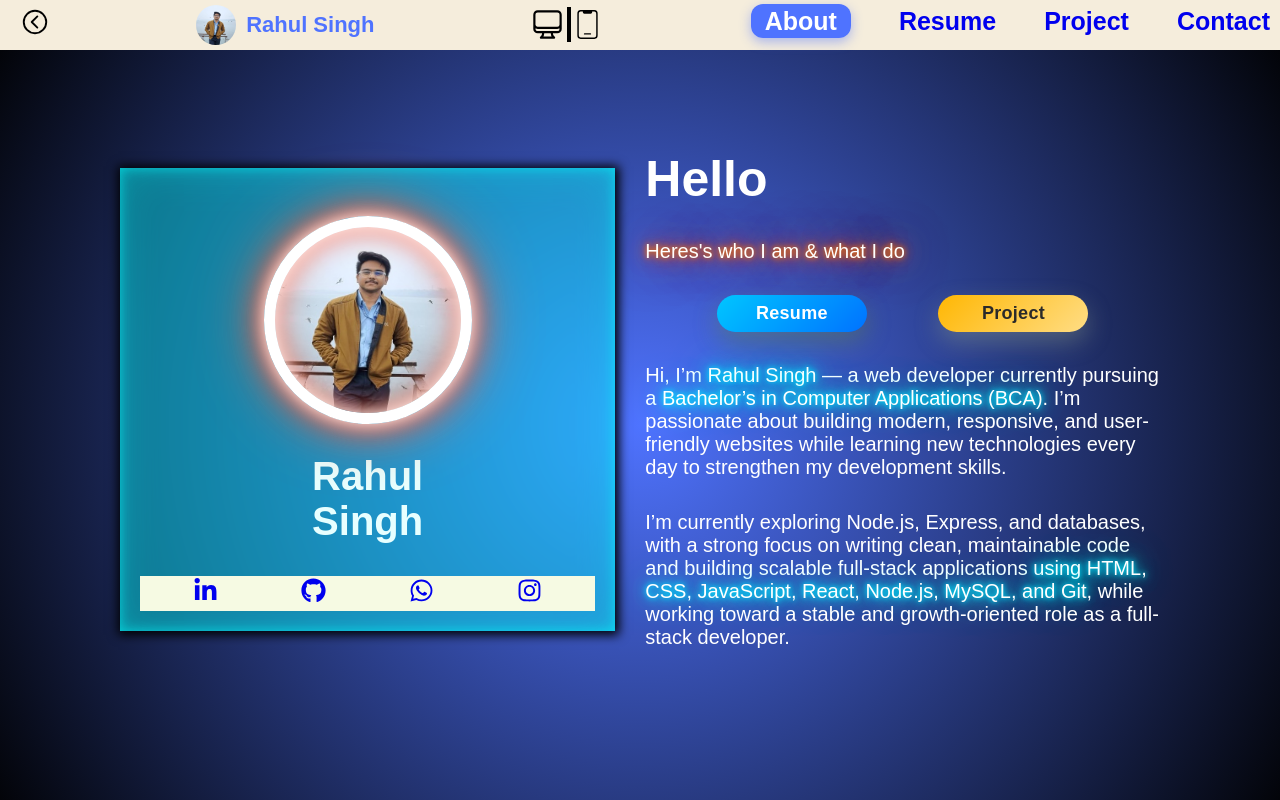
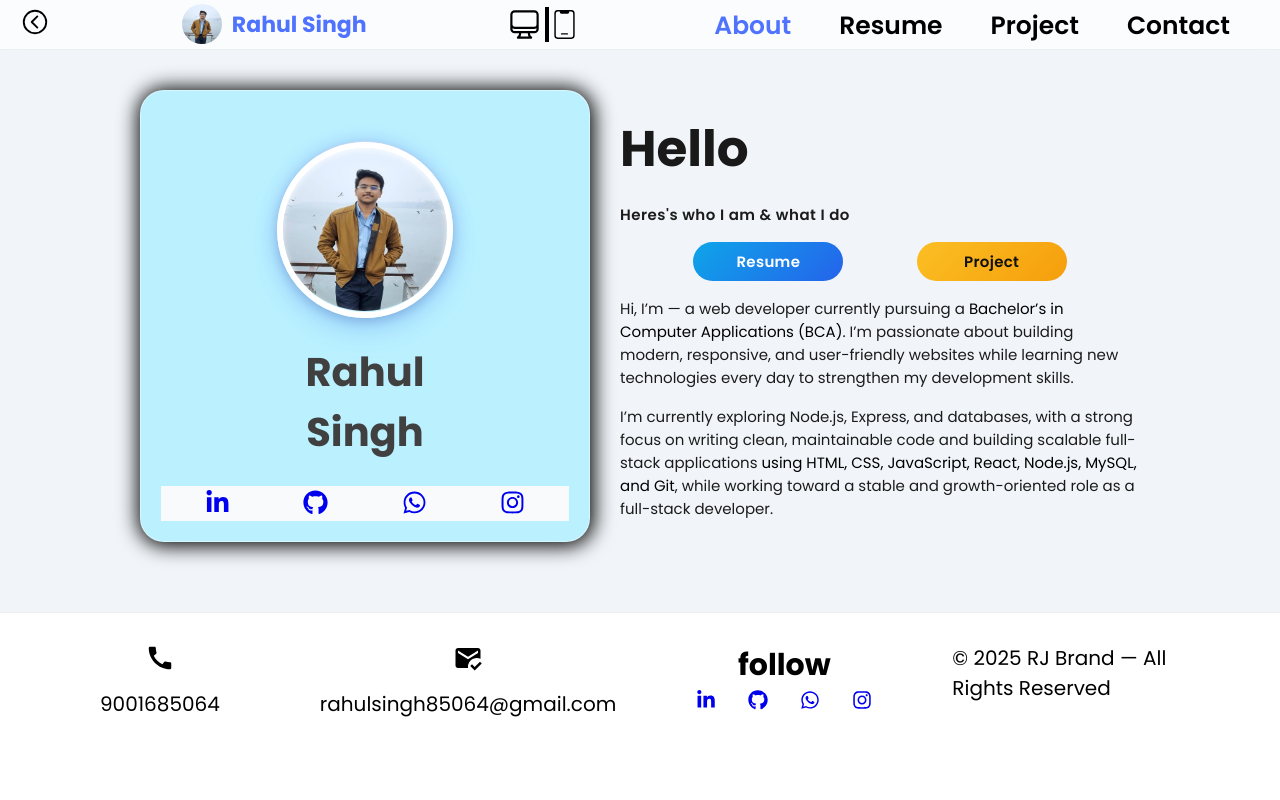
Before and after one commit to rahulSingh6-9/personal-portfolio, a React (Vite) app: page / in a window 1280 px wide. Shown: the top 800 px of the page. Built offline with nearby package versions, Linux system fonts and the light colour scheme.

Commit message:
Update Style- white theme

```diff
--- a/index.html
+++ b/index.html
@@ -5,6 +5,7 @@
     <link rel="icon" type="image/svg+xml" href="/vite.svg" />
     <meta name="viewport" content="width=device-width, initial-scale=1.0" />
     <title>Rahul's Portfolio</title>
+    <link href="https://fonts.googleapis.com/css2?family=Poppins:wght@300;400;600;700&family=Inter:wght@300;400;500;600&display=swap" rel="stylesheet">
   </head>
   <body>
     <div id="root"></div>
--- a/src/App.css
+++ b/src/App.css
@@ -8,15 +8,15 @@
 .mobile-section {
   width: 100%;
   min-height: 100vh;
-  background: radial-gradient(circle, #4f73ff 0%, #000000 100%);
+   background-color: #f1f5f9;
 }
 
 .mobileSec {
 
   display: flex;
   flex-direction: column;
-  gap: 0.3rem;
-  padding-top: 25px;
+  gap: 0.2rem;
+  padding-top: 35px;
   animation: floating 3s ease-in-out infinite;
 
 }
@@ -40,23 +40,24 @@
 .mobileSec::before {
   content: "";
   position: relative;
-  width: 400px;
-  height: 60px;
-  background-color: #fff;
-  border-top-left-radius: 40px;
-  border-top-right-radius: 40px;
-  box-shadow: 0 -10px 25px 1px black;
+  width: 340px;
+  height: 40px;
+  background-color: #363333;
+  border-top-left-radius: 30px;
+  border-top-right-radius: 30px;
+  /* box-shadow: 0 -10px 25px 1px black; */
 }
 
 .mobileSec::after {
   content: "";
   position: relative;
-  width: 400px;
-  height: 50px;
-  background-color: #fff;
-  border-bottom-left-radius: 40px;
-  border-bottom-right-radius: 40px;
-  box-shadow: 0 10px 20px 3px black;
+  width: 340px;
+  height: 40px;
+  background-color: #363333;
+  border-bottom-left-radius: 30px;
+  border-bottom-right-radius: 30px;
+ /* border: 5px solid rgba(0, 0, 0, 0.06); */
+  /* box-shadow: 0 10px 20px 3px black; */
 }
 
 #mobileIframe {
@@ -65,42 +66,35 @@
   /* hide bottom scroll */
   overflow-y: auto;
   /* keep vertical scroll */
+  border: 1px solid rgba(0,0,0,0.06);
 }
 
 .sec-first {
   width: 100%;
-  min-height: 850px;
-  padding: 150px 20px 40px 20px;
-  background: radial-gradient(circle, #4f73ff 0%, #000000 100%);
-
+  height: auto;
+  padding: 90px 20px 20px 20px;
+  background-color: #f1f5f9;
 }
 
 .section {
   width: 100%;
   height: 100%;
-  min-height: 800px;
   display: flex;
   align-items: center;
   flex-direction: column;
-  background: radial-gradient(circle, #4f73ff 0%, #000000 100%);
+ background-color: #f1f5f9;
 }
 
-.fire-text {
-  color: #ff7a00;
-  text-shadow:
-    0 0 5px #ff7a00,
-    0 0 10px #ff5e00,
-    0 0 20px #ff3c00,
-    0 0 40px #ff624d,
-    0 0 80px #ff4f4f;
+.fire-textt {
+
+  font-weight: 600;
+  letter-spacing: 0.5px;
+  text-shadow: none;
+
 }
 .blue-gloww {
-  color: #00eaff;
-  text-shadow:
-    0 0 5px #00eaff,
-    0 0 10px #00eaff,
-    0 0 20px #00eaff,
-    0 0 40px #00eaff;
+  color: #000000;
+
 }
 
 
@@ -120,7 +114,7 @@
 }
 
 .card-div h1 {
-  color: #fff;
+  color: #181818;
 }
 
 .about-div {
@@ -130,29 +124,23 @@
 }
 
 .card {
-  width: 500px;
+  width: 450px;
   height: auto;
   display: flex;
   flex-direction: column;
   align-items: center;
   padding: 50px 20px 20px 20px;
-
-
-  gap: 2rem;
-  background: rgba(0, 249, 249, 0.416);
-  /* transparent aqua */
-  backdrop-filter: blur(18px);
-  -webkit-backdrop-filter: blur(18px);
-  box-shadow:
-    inset 0 0 15px rgba(0, 255, 255, 0.4),
-    inset 0 0 10px rgba(0, 255, 255, 0.3),
-    inset 0 0 45px rgba(0, 255, 255, 0.2),
-    1px 1px 10px 3px black;
+  gap: 1.5rem;
+  background: rgb(187, 241, 255);
+  backdrop-filter: blur(20px);
+  border-radius: 24px;
+  border: 1px solid rgba(255,255,255,0.4);
+  box-shadow:1px 1px 20px 3px black;
   /* glowing aqua */
 
-  color: #e7ffff;
+  color: #404040;
   /* soft text color */
-
+overflow: hidden;
 }
 
 .skill,
@@ -173,7 +161,7 @@
 /* IMAGE BOX */
 .img-div {
   position: relative;
-  width: 200px;
+  width: 170px;
   aspect-ratio: 1/1;
   cursor: pointer;
   transition: transform 0.4s ease;
@@ -193,18 +181,18 @@
   position: absolute;
   top: 50%;
   left: 50%;
-  width: 13rem;
-  height: 13rem;
+  width: 11rem;
+ aspect-ratio: 1/1;
   border-radius: 50%;
-  border: 0.7rem solid white;
+  border: 0.4rem solid white;
   transform: translate(-50%, -50%);
+  z-index: 0;
+
   box-shadow:
-    0 0 1rem #fff,
-    inset 0 0 1rem #fff,
-    0 0 2rem #ff5938,
-    inset 0 0 2rem #ff5938,
-    0 0 4rem #ff5938;
-  z-index: 0;
+    0 12px 28px rgba(59, 130, 246, 0.25),
+    0 4px 10px rgba(0, 0, 0, 0.12),
+    inset 0 2px 6px rgba(255, 255, 255, 0.7),
+    0 0 18px rgba(99, 102, 241, 0.25);
 }
 
 /* NAME */
@@ -228,55 +216,15 @@
 
 /* Base button */
 .button {
-  padding: 11px 26px;
-  font-size: 0.95rem;
+ width: 150px;
+  padding: 8px 0;
+  font-size: 15px;
   font-weight: 600;
   letter-spacing: 0.3px;
-
-  border-radius: 18px;
+  border-radius: 20px;
+   text-align: center;
   cursor: pointer;
   border: none;
-
-  transition: all 0.35s ease;
-}
-
-/* Resume – Olive Green */
-.resume-btn {
-  background: linear-gradient(135deg, #00c6ff, #0072ff);
-  color: #fff;
-  box-shadow: 0 10px 24px rgba(107, 142, 35, 0.35);
-}
-
-.resume-btn:hover {
-  transform: translateY(-4px);
-  box-shadow: 0 16px 34px rgba(107, 142, 35, 0.45);
-}
-
-/* Projects – Soft Sage */
-.projects-btn {
-  background: linear-gradient(135deg, #ffb703, #ffdd85);
-  color: #2a2a2a;
-  box-shadow: 0 10px 24px rgba(163, 177, 138, 0.35);
-}
-
-.projects-btn:hover {
-  transform: translateY(-4px);
-  box-shadow: 0 16px 34px rgba(163, 177, 138, 0.45);
-}
-
-/* Active feedback */
-.button:active {
-  transform: scale(0.95);
-}
-
-
-.button {
-  width: 150px;
-  padding: 8px 0;
-  font-size: 18px;
-  border-radius: 20px;
-  cursor: pointer;
-  text-align: center;
   transition: transform 0.1s ease;
 }
 
@@ -288,12 +236,45 @@
   display: none;
 }
 
+/* Resume – Olive Green */
+.resume-btn {
+  background: linear-gradient(135deg, #0ea5e9, #2563eb);
+  color: #fff;
+
+}
+
+.resume-btn:hover {
+ transform: translateY(-2px);
+ box-shadow: 0 14px 30px rgba(0,0,0,0.22);
+}
+
+/* Projects – Soft Sage */
+.projects-btn {
+  background: linear-gradient(135deg, #fbbf24, #f59e0b);
+  color: #111;
+
+}
+
+.projects-btn:hover {
+  transform: translateY(-2px);
+  box-shadow: 0 14px 30px rgba(0,0,0,0.22);
+}
+
+/* Active feedback */
+.button:active {
+  transform: scale(0.95);
+}
+
+
+
+
 
 /* SOCIAL ICONS */
 .icons {
   width: 100%;
   height: 35px;
-  background-color: #f6fae3;
+   background: #f8fafc;        /* soft off white */
+  color: #334155;
   display: flex;
   justify-content: space-evenly;
   gap: 2rem;
@@ -319,24 +300,21 @@
   width: 50%;
   display: flex;
   flex-direction: column;
-  gap: 2rem;
+  gap: 1rem;
 }
 
 .intro h2 {
   font-size: 50px;
   text-transform: capitalize;
-  color: #fff;
+  color: #1a1919;
 
 }
 
-.para {
-  font-size: 20px;
-  color: #fff;
+.About-para {
+  font-size: 15px;
+  color: #1c1b1b;
+   font-family: 'Poppins', sans-serif;
 }
-
-
-
-
 
 
 
@@ -364,9 +342,6 @@
   text-decoration: none;
 
   background: linear-gradient(135deg, #28ed7a, #43aa6e);
-
-
-
   transition: all 0.35s ease;
   position: relative;
   overflow: hidden;
@@ -429,7 +404,7 @@
   background-color: yellow;
   box-shadow: inset 0 0 35px 15px yellow,
     inset 0 0 60px 25px orange,
-    0 0 15px 5px black;
+    0 0 10px 3px black;
 }
 
 .education-box-div {
@@ -550,7 +525,7 @@
 
 /* Triangle*/
 .education-box-div:nth-child(odd) .education-box::before {
-  left: -35%;
+  left: -30%;
   transform: scaleX(-1);
 }
 
@@ -577,13 +552,13 @@
 
 /* Triangle*/
 .education-box-div:nth-child(even) .education-box::before {
-  right: -37%;
+  right: -29%;
 
 }
 
 /*Black Line*/
 .education-box-div:nth-child(even) .education-box::after {
-  right: -27%;
+  right: -23%;
 }
 
 .education-box-div:nth-child(even) .education-box {
@@ -664,15 +639,15 @@ h3 {
   padding-bottom: 10px;
   text-transform: capitalize;
   font-size: 35px;
-  color: #fff;
+  color: #000000;
 }
 
 .contact-div {
-  width: 700px;
+  width: 550px;
   max-height: 700px;
-  padding: 4rem 1rem 4rem 1rem;
+  padding: 2rem 1rem 2rem 1rem;
 
-  background-color: aqua;
+  background-color: rgb(0, 140, 255);
   border-radius: 10px;
 }
 
@@ -687,8 +662,9 @@ h3 {
 /* ---- FORM WRAPPER ---- */
 .contact-input-div {
   display: flex;
-  flex-direction: column;
-  gap: 2px;
+  align-items: center;
+  justify-content: center;
+  gap: 20px;
   width: 320px;
   /* Clean layout width */
   margin: 0 auto;
@@ -697,9 +673,9 @@ h3 {
 
 /* ---- LABEL ---- */
 .contact-input-div label {
-  font-size: 16px;
-  font-weight: 500;
-  color: #333;
+  font-size: 20px;
+  font-weight: 700;
+  color: #ffffff;
   margin-bottom: 4px;
 }
 
@@ -708,7 +684,7 @@ h3 {
   width: 100%;
   padding: 10px 12px;
   font-size: 15px;
-  border: 1.5px solid #d1d5db;
+  border: 1.5px solid #0d0d0d;
   border-radius: 8px;
   outline: none;
   transition: 0.2s ease;
@@ -788,8 +764,8 @@ h3 {
     display: flex;
     align-items: center;
     justify-content: center;
-    padding: 50px 30px 10px 50px;
-    background: radial-gradient(circle, #4f73ff 0%, #000000 100%);
+    padding: 50px 30px 30px 50px;
+     background: #f1f5f9;
   }
 
   .section {
@@ -884,14 +860,17 @@ h3 {
     font-size: 16px;
   }
 
-  .para {
-    font-size: 15px;
+  .About-para {
+    font-size: 10px;
   }
 
   /*resume page*/
   .resume-name {
     padding-top: 20px;
   }
+  .cv-wrapper {
+  margin-top: 0;
+}
 
   .download-cv {
     font-size: 13px;
@@ -935,6 +914,7 @@ h3 {
     /* Ideal phone width */
     display: flex;
     flex-direction: column;
+    align-items: start;
     gap: 3px;
   }
 
@@ -1009,7 +989,7 @@ h3 {
   }
 
   .education-box {
-    width: 185px;
+    width: 200px;
     aspect-ratio: 1/2;
     border-radius: 10px;
     padding: 10px 10px 10px 10px;
@@ -1030,7 +1010,7 @@ h3 {
   }
 
   .education-box::after {
-    top: -26%;
+    top: -17%;
     width: 40px;
   }
 
@@ -1057,7 +1037,7 @@ h3 {
   /* Triangle*/
   .education-box-div:nth-child(odd) .education-box::before,
   .education-box-div:nth-child(even) .education-box::before {
-    left: -23%;
+    left: -30%;
     transform: scaleX(1);
 
   }
@@ -1065,7 +1045,7 @@ h3 {
   /*Black Line*/
   .education-box-div:nth-child(odd) .education-box::after,
   .education-box-div:nth-child(even) .education-box::after {
-    left: -26%;
+    left: -30%;
   }
 
 
@@ -1088,3 +1068,13 @@ h3 {
   }
 
 }
+
+.experience, .education, .skill{
+    padding-top: 0;
+  }
+
+@media (max-width: 768px){
+  .experience, .education, .skill{
+    padding-top: 0;
+  }
+}
--- a/src/components/Second_sec.jsx
+++ b/src/components/Second_sec.jsx
@@ -2,9 +2,9 @@ import React from 'react';
 
 //icons
 import { FaInstagram } from "react-icons/fa";
-import { FaFacebookF } from "react-icons/fa";
 import { FaLinkedinIn } from "react-icons/fa";
 import { FaGithub } from "react-icons/fa6";
+import { FaWhatsapp } from "react-icons/fa";
 import { MdCall } from "react-icons/md";
 import { MdMarkEmailRead } from "react-icons/md";
 
@@ -30,15 +30,16 @@ const Second_sec = () => {
             <a href="https://www.linkedin.com/in/rahul-singh-b47257326?utm_source=share&utm_campaign=share_via&utm_content=profile&utm_medium=android_app" target="_blank">
               <FaLinkedinIn />
             </a>
-            <a href="" target="_blank">
+            <a href="https://github.com/rahulSingh6-9" target="_blank">
               <FaGithub />
+            </a>
+            <a href='https://wa.me/+919001685064'>
+              <FaWhatsapp />
             </a>
             <a href="https://www.instagram.com/rj.heres/profilecard/?igsh=NTVyMDY3dWtzdTB6" target="_blank">
               <FaInstagram />
             </a>
-            <a href="#" target="_blank">
-              <FaFacebookF />
-            </a>
+
           </div>
         </div>
         <div class="last-div">
--- a/src/components/components.css
+++ b/src/components/components.css
@@ -16,7 +16,7 @@
 }
 .para {
   font-size: 20px;
-  color: #fff;
+  color: #131313;
 }
 
 /*  HEADER */
@@ -26,8 +26,10 @@
   justify-content: space-between;
   width: 100%;
   height: 50px;
-  background-color: #f5eddc;
-  padding: 2px 10px 3px 10px;
+  background: rgba(255, 255, 255, 0.7);
+  backdrop-filter: blur(12px);
+  border-bottom: 1px solid rgba(0,0,0,0.06);
+  padding: 2px 50px 3px 10px;
   top: 0;
   left: 0;
   z-index: 9999;
@@ -133,22 +135,17 @@
 
 }
 .header-list li a{
+  color: black;
   text-decoration: none;
 }
 .nav-item.active {
-  background: #4f73ff;
-  color: #fff;
-  border-radius: 12px;
-  padding: 3px 14px;
-  box-shadow: 0 4px 12px rgba(79, 115, 255, 0.45);
+  color: #4f73ff;
+
   transition: all 0.3s ease;
 }
 .nav-item:hover{
-  background: #4f73ff;
-  color: #fff;
-  border-radius: 12px;
-  padding: 3px 14px;
-  box-shadow: 0 4px 12px rgba(79, 115, 255, 0.45);
+
+  color: #4f73ff;
 
 }
 
@@ -197,13 +194,22 @@
 .sidebar {
   position: fixed;
   top: 0;
-  right: -280px;
+  right: -260px;
   width: 260px;
-  height: 100%;
+  height: 100dvh;
   padding: 30px 20px;
-  background: rgba(255, 255, 255, 0.15);
-  backdrop-filter: blur(18px);
-  box-shadow: -10px 0 30px rgba(0, 0, 0, 0.35);
+
+  /* 🔥 premium tinted glass */
+  background: rgba(239, 246, 255, 0.92);
+  backdrop-filter: blur(16px);
+  -webkit-backdrop-filter: blur(16px);
+
+  /* subtle edge */
+  border-left: 1px solid rgba(59, 130, 246, 0.15);
+
+  /* soft modern shadow */
+  box-shadow: -12px 0 32px rgba(0, 0, 0, 0.18);
+
   transition: 0.4s ease;
   z-index: 1000;
 }
@@ -213,7 +219,7 @@
 }
 
 .sidebar h2 {
-  color: #fff;
+  color: #000000;
   margin-bottom: 25px;
   text-align: center;
 }
@@ -223,10 +229,10 @@
   display: block;
   padding: 14px;
   margin-bottom: 12px;
-  color: #fff;
+  color: #000000;
   text-decoration: none;
   border-radius: 12px;
-  font-size: 16px;
+  font-size: 20px;
   transition: 0.3s;
 }
 
@@ -331,7 +337,7 @@ small {
   border-radius: 10px;
   left: 49%;
   top: 0;
-  box-shadow: 0 0 20px 2px black;
+  box-shadow: 0 0 12px 2px black;
    z-index: 5;
 }
 .timeline-item {
@@ -343,7 +349,7 @@ small {
 }
 
 .textbox {
-  width: 100%;
+  width: 90%;
   max-height: 90%;
   background-color: white;
   border-radius: 20px;
@@ -364,10 +370,10 @@ small {
 
 /* Left & right positioning */
 .timeline-item:nth-child(odd){
-  left: -60%;
+  left: -50%;
 }
 .timeline-item:nth-child(odd) img{
-  right: -15%;
+  right: -5%;
 }
 .timeline-item:nth-child(even){
   left: 43%;
@@ -385,7 +391,7 @@ small {
   aspect-ratio: 1/1;
   border-radius: 50%;
   top: 20px;
-  box-shadow: 0 0 20px 2px black;
+  box-shadow: 0 0 12px 2px black;
   z-index: 10;
 }
 
@@ -571,7 +577,7 @@ small {
   }
 
   .project-card h1 {
-    font-size: 1.2rem;
+    font-size: 1.1rem;
   }
 
   .project-desc {
@@ -588,15 +594,14 @@ small {
 
  /* ---------- SECOND SECTION ---------- */
 .sec-second {
-  background-color: #f5eddc;
-
+  background: rgba(255, 255, 255, 0.7);
   width: 100%;
   padding: 30px 100px 30px 100px;
-
   display: flex;
   align-items: start;
   justify-content: center;
   gap: 5rem;
+  border-top: 1px solid rgba(0,0,0,0.06);
 }
 
 .info-div {
@@ -615,7 +620,7 @@ small {
 .info a{
   font-size: 20px;
   font-weight: 500;
-  color: blueviolet;
+  color: rgb(0, 0, 0);
   text-decoration: none;
 }
 .info h2 {
--- a/src/pages/About.jsx
+++ b/src/pages/About.jsx
@@ -1,4 +1,3 @@
-import React from 'react'
 import Second_sec from '../components/Second_sec';
 import { Link } from "react-router-dom";
 import profilephoto from "./image/rahul Image2.jpeg";
@@ -6,7 +5,6 @@ import "../App.css";
 
 //icons
 import { FaInstagram } from "react-icons/fa";
-import { FaFacebookF } from "react-icons/fa";
 import { FaLinkedinIn } from "react-icons/fa";
 import { FaGithub } from "react-icons/fa6";
 import { FaWhatsapp } from "react-icons/fa";
@@ -20,7 +18,7 @@ const About = () => {
     <>
     <section class="sec-first">
             {/* <div class="profession-div">
-              <h2 class="sec-name">Rahul Singh</h2>
+              <h2 class="sec-name">{import.meta.env.Name}</h2>
               <p class="sec-profession">Wep Developer</p>
             </div> */}
 
@@ -64,15 +62,15 @@ const About = () => {
 
               <div class="intro">
                 <h2>hello</h2>
-                <p className='para fire-text'>Heres's who I am & what I do</p>
+                <p className='About-para fire-textt'>Heres's who I am & what I do</p>
 
                 <div class="btn btn-pc">
                     <Link to="/resume"><button class="button resume-btn">Resume</button></Link>
 
                     <Link to="/project"><button class="button projects-btn">Project</button></Link>
                   </div>
-                <p className='para'>Hi, I’m <span className='para blue-gloww'>Rahul Singh</span> — a web developer currently pursuing a <span className='para blue-gloww'>Bachelor’s in Computer Applications (BCA)</span>. I’m passionate about building modern, responsive, and user-friendly websites while learning new technologies every day to strengthen my development skills.</p>
-                <p className='para'>I’m currently exploring Node.js, Express, and databases, with a strong focus on writing clean, maintainable code and building scalable full-stack applications <span className='para blue-gloww'>using HTML, CSS, JavaScript, React, Node.js, MySQL, and Git</span>, while working toward a stable and growth-oriented role as a full-stack developer.</p>
+                <p className='About-para'>Hi, I’m <span className='blue-gloww'>{import.meta.env.Name}</span> — a web developer currently pursuing a <span className='blue-gloww'>Bachelor’s in Computer Applications (BCA)</span>. I’m passionate about building modern, responsive, and user-friendly websites while learning new technologies every day to strengthen my development skills.</p>
+                <p className='About-para'>I’m currently exploring Node.js, Express, and databases, with a strong focus on writing clean, maintainable code and building scalable full-stack applications <span className='blue-gloww'>using HTML, CSS, JavaScript, React, Node.js, MySQL, and Git</span>, while working toward a stable and growth-oriented role as a full-stack developer.</p>
 
               </div>
             </div>
--- a/src/pages/PhonePreview.jsx
+++ b/src/pages/PhonePreview.jsx
@@ -16,8 +16,8 @@ const PhonePreview = ({ mobileMode }) => {
   };
 
   const framestyle ={
-    width: "400px",
-    height: "640px",
+    width: "340px",
+    height: "550px",
     display: mobileMode ? "block" : "none",
     overflow: "hidden",
   };
--- a/src/pages/Resume.jsx
+++ b/src/pages/Resume.jsx
@@ -6,6 +6,7 @@ import coding from "../assets/lcd-icon-vector.jpg";
 import Second_sec from '../components/Second_sec';
 import Timeline from '../components/Timeline';
 import SkillBar from '../components/SkillBar';
+import CV from './image/RahulSingh.pdf'
 import { MdOutlineDownloading } from "react-icons/md";
 
 
@@ -60,17 +61,6 @@ const EducationData = [
     class2: "Semester 2",
     percentage2: "CGPA: 8.3",
     location: "kota, rajasthan",
-  },
-  {
-
-    alt: "Image",
-    qualification: "bachelor of computer application",
-    institute: "modi institute of management & technology",
-    year: "2025 - 2026",
-    class1: "Semester 3",
-    percentage1: "Ongoing",
-
-    location: "kota, rajasthan",
   }
 
 ]
@@ -106,7 +96,7 @@ const Resume = () => {
         <div className='card-div'>
           <h1 className='resume-name'>resume</h1>
           <div className="cv-wrapper">
-            <a href="/cv.pdf" download className="download-cv">
+            <a href={CV} download className="download-cv">
              <MdOutlineDownloading className='downloadIcon' />
               Download CV
             </a>
```
Also changed, not shown: 1 other file (tests, documents, lock files or other folders).
